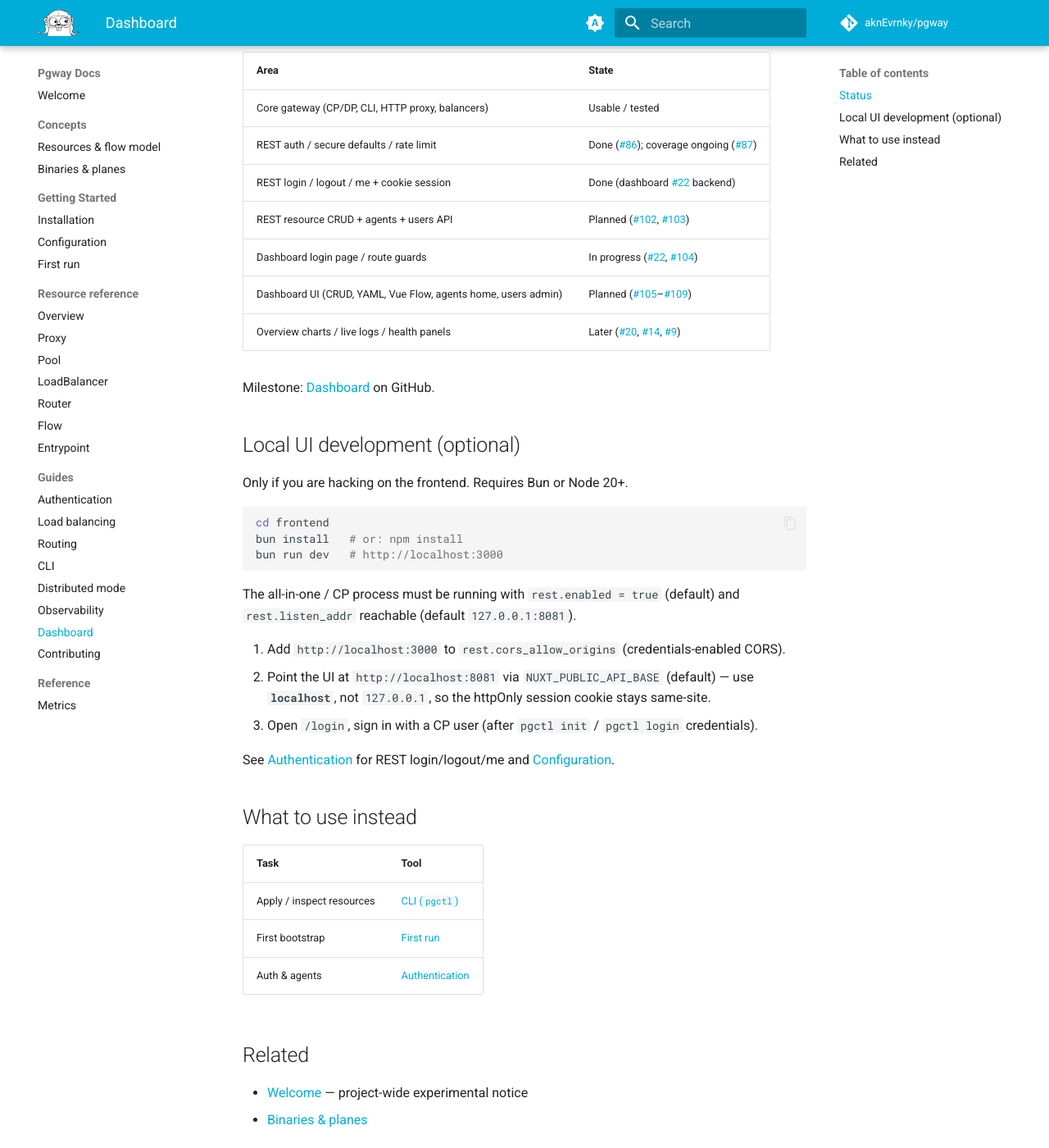
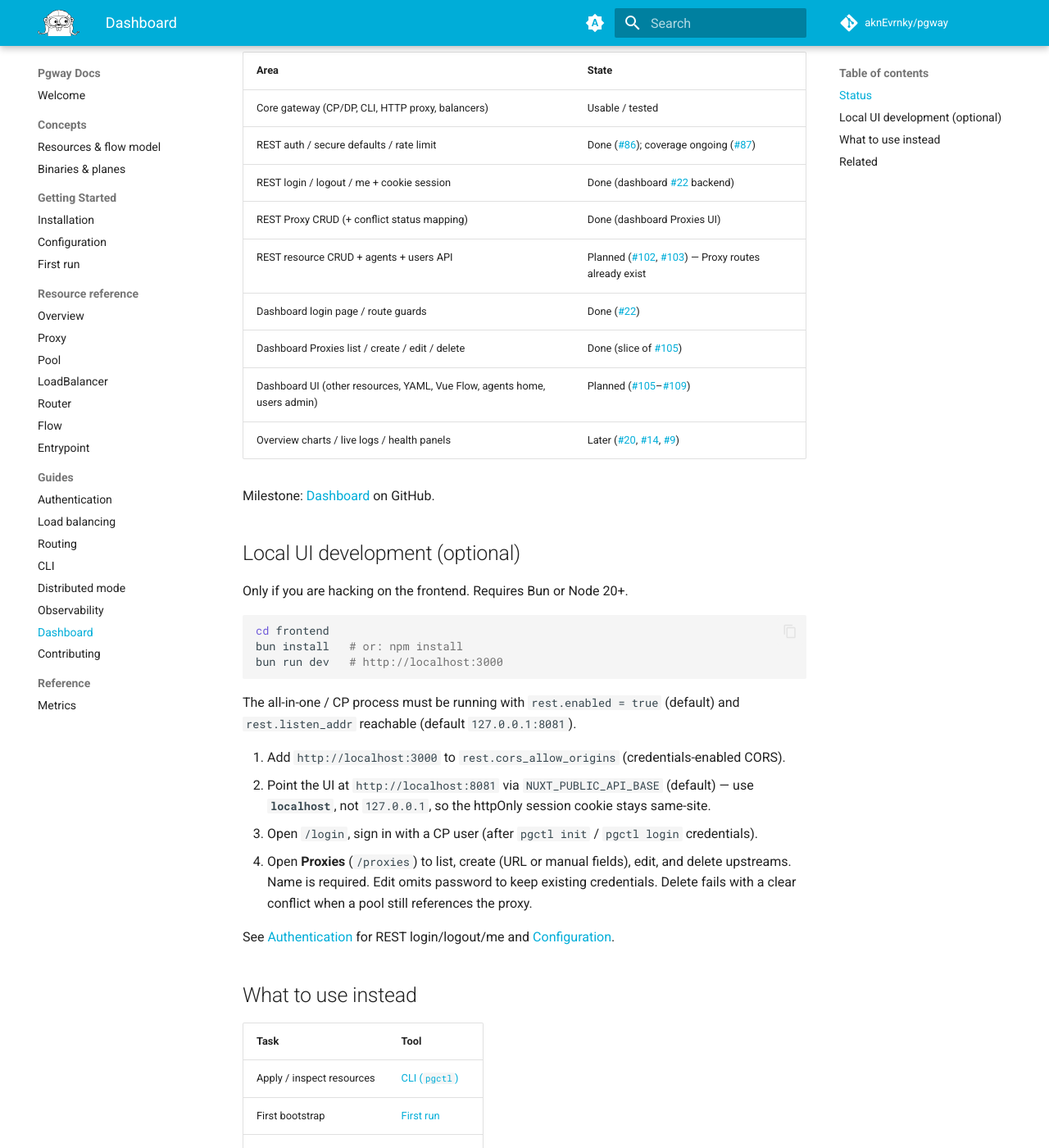
Before and after one commit to aknEvrnky/pgway-docs, an MkDocs documentation site: the page built from docs/guides/dashboard.md, in a window 1280 px wide and 1400 px high, scrolled down 885 px. Shown: the whole window at 82% size. Built offline with MkDocs 1.6.1 and Material for MkDocs 9.7.7, drawn with Linux system fonts in a browser that asks for light colours; comment, search, counter and statistics services are not loaded.

Commit message:
docs: note dashboard Proxies CRUD UI

```diff
--- a/docs/guides/dashboard.md
+++ b/docs/guides/dashboard.md
@@ -22,9 +22,11 @@ Work is tracked on the [Dashboard](https://github.com/aknEvrnky/pgway/milestones
 | Core gateway (CP/DP, CLI, HTTP proxy, balancers) | Usable / tested |
 | REST auth / secure defaults / rate limit | Done ([#86](https://github.com/aknEvrnky/pgway/issues/86)); coverage ongoing ([#87](https://github.com/aknEvrnky/pgway/issues/87)) |
 | REST login / logout / me + cookie session | Done (dashboard [#22](https://github.com/aknEvrnky/pgway/issues/22) backend) |
-| REST resource CRUD + agents + users API | Planned ([#102](https://github.com/aknEvrnky/pgway/issues/102), [#103](https://github.com/aknEvrnky/pgway/issues/103)) |
-| Dashboard login page / route guards | In progress ([#22](https://github.com/aknEvrnky/pgway/issues/22), [#104](https://github.com/aknEvrnky/pgway/issues/104)) |
-| Dashboard UI (CRUD, YAML, Vue Flow, agents home, users admin) | Planned ([#105](https://github.com/aknEvrnky/pgway/issues/105)–[#109](https://github.com/aknEvrnky/pgway/issues/109)) |
+| REST Proxy CRUD (+ conflict status mapping) | Done (dashboard Proxies UI) |
+| REST resource CRUD + agents + users API | Planned ([#102](https://github.com/aknEvrnky/pgway/issues/102), [#103](https://github.com/aknEvrnky/pgway/issues/103)) — Proxy routes already exist |
+| Dashboard login page / route guards | Done ([#22](https://github.com/aknEvrnky/pgway/issues/22)) |
+| Dashboard Proxies list / create / edit / delete | Done (slice of [#105](https://github.com/aknEvrnky/pgway/issues/105)) |
+| Dashboard UI (other resources, YAML, Vue Flow, agents home, users admin) | Planned ([#105](https://github.com/aknEvrnky/pgway/issues/105)–[#109](https://github.com/aknEvrnky/pgway/issues/109)) |
 | Overview charts / live logs / health panels | Later ([#20](https://github.com/aknEvrnky/pgway/issues/20), [#14](https://github.com/aknEvrnky/pgway/issues/14), [#9](https://github.com/aknEvrnky/pgway/issues/9)) |
 
 Milestone: [Dashboard](https://github.com/aknEvrnky/pgway/milestones) on GitHub.
@@ -44,6 +46,7 @@ The all-in-one / CP process must be running with `rest.enabled = true` (default)
 1. Add `http://localhost:3000` to `rest.cors_allow_origins` (credentials-enabled CORS).
 2. Point the UI at `http://localhost:8081` via `NUXT_PUBLIC_API_BASE` (default) — use **`localhost`**, not `127.0.0.1`, so the httpOnly session cookie stays same-site.
 3. Open `/login`, sign in with a CP user (after `pgctl init` / `pgctl login` credentials).
+4. Open **Proxies** (`/proxies`) to list, create (URL or manual fields), edit, and delete upstreams. Name is required. Edit omits password to keep existing credentials. Delete fails with a clear conflict when a pool still references the proxy.
 
 See [Authentication](authentication.md) for REST login/logout/me and [Configuration](../getting-started/configuration.md).
 
```
